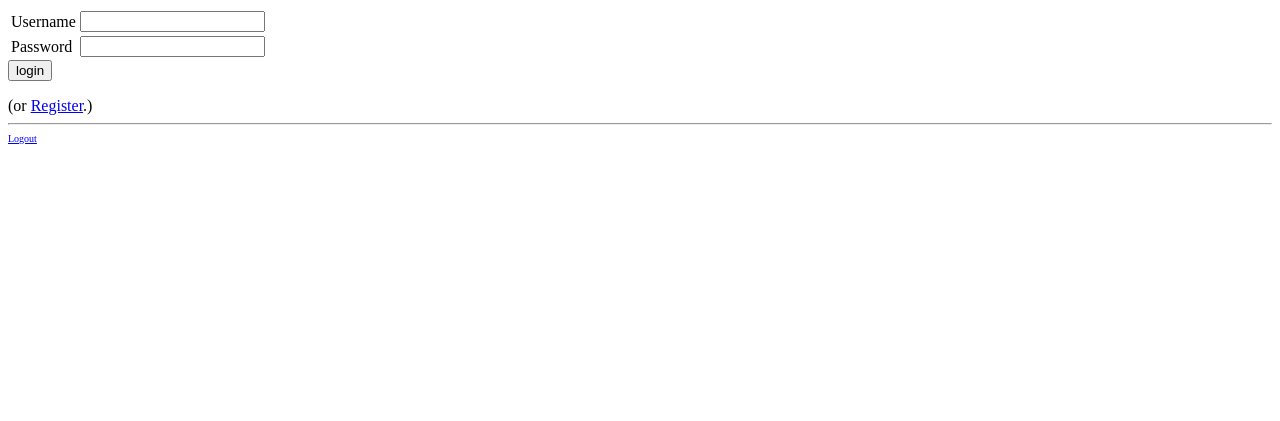
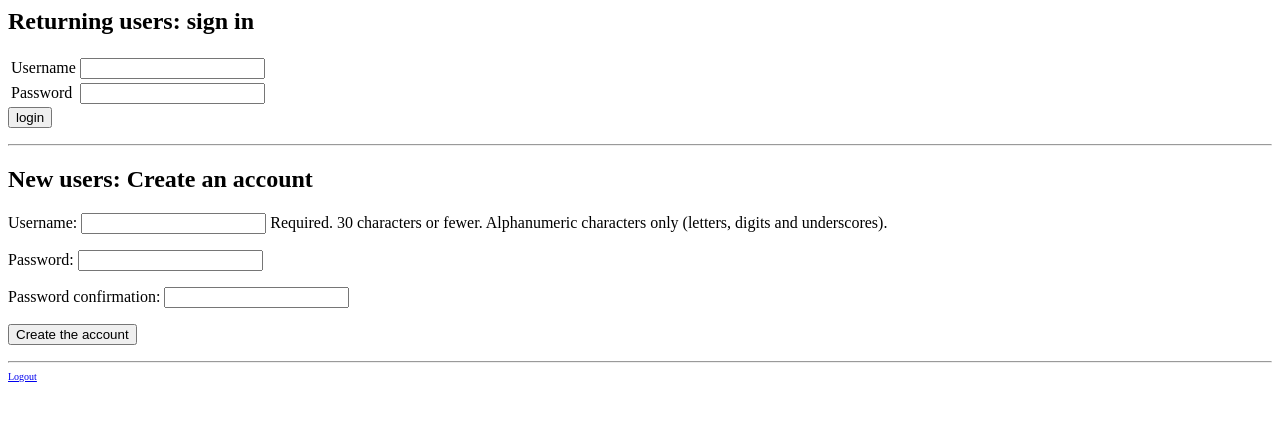
Before and after one commit to leopd/drbigbrain, a Django app: template templates/welcome/login.html in a window 1280 px wide. Shown: the top 421 px of the page. Run offline with Django 3.2, Linux system fonts and the light colour scheme; the template is opened without the code that fills it, so the values that code supplies are empty, except form fields; tables that the repository leaves empty hold one stand-in row (values such as "Sample post"); form fields are guessed from the names that the template uses.

Commit message:
cleaner login UX

```diff
--- a/templates/welcome/login.html
+++ b/templates/welcome/login.html
@@ -5,6 +5,8 @@
 {% if form.errors %}
 <p>Your username and password didn't match. Please try again.</p>
 {% endif %}
+
+<h2>Returning users: sign in</h2>
 
 <form method="post" action="{% url django.contrib.auth.views.login %}">
 {# csrf_token #}
@@ -23,6 +25,16 @@
 <input type="hidden" name="next" value="{{ next }}" />
 </form>
 
-(or <a href="/accounts/register/">Register</a>.)
+<hr>
+<h2>New users: Create an account</h2>
+    <form action="/accounts/register/" method="post">
+<p><label for="id_username">Username:</label> <input id="id_username" type="text" name="username" maxlength="30" /> Required. 30 characters or fewer. Alphanumeric characters only (letters, digits and underscores).</p>
+<p><label for="id_password1">Password:</label> <input type="password" name="password1" id="id_password1" /></p>
+<p><label for="id_password2">Password confirmation:</label> <input type="password" name="password2" id="id_password2" /></p>
+
+    <input type="hidden" name="next" value="{{ next }}" />
+    <input type="submit" value="Create the account" />
+  </form>
+
 
 {% endblock %}
--- a/welcome/views.py
+++ b/welcome/views.py
@@ -33,7 +33,10 @@ def register(request):
 		return HttpResponseRedirect("/loginfail")
 
 	    #TODO: better redirect after creating user
-            return HttpResponseRedirect("/")
+	    if request.POST['next']:
+		return HttpResponseRedirect(request.POST['next'])
+	    else:
+		return HttpResponseRedirect("/")
 
     return render_to_response("welcome/register.html", {
         'form' : form.as_p(),
```
Also changed, not shown: 1 other file.
